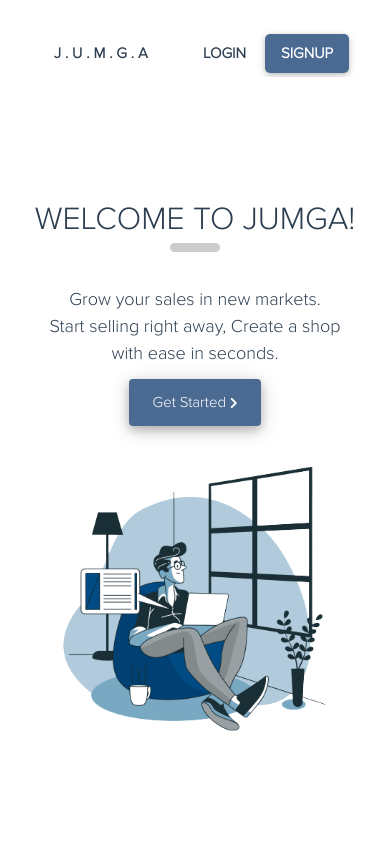
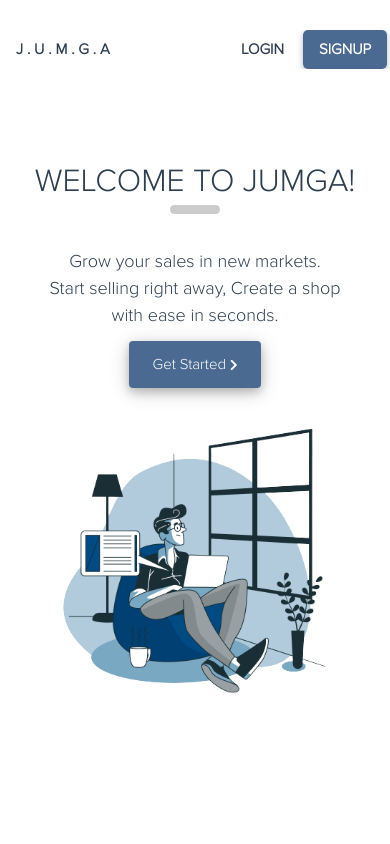
Before and after one commit to kingkenway/jumga-frontend, a Vue app: page / in a window 390 px wide. Shown: the top 844 px of the page. Built offline with nearby package versions, Linux system fonts and the light colour scheme; no server answers; a small style sheet from the web is missing; what vue-contenteditable, vue-flutterwave, vue-izitoast would draw is missing.

Commit message:
Improved nav responsiveness on mobile

```diff
--- a/src/App.vue
+++ b/src/App.vue
@@ -1,6 +1,6 @@
 <template>
   <div id="app">
-    <div id="nav">
+    <div id="">
       <!-- <router-link to="/">Home</router-link> |
       <router-link to="/about">About</router-link> |
       <router-link to="/login/merchant">Merchant Login</router-link> |
@@ -66,10 +66,10 @@ html{
   /* text-align: center; */
   color: #2c3e50;
 }
-
+/*
 #nav {
   padding: 30px;
-}
+} */
 
 a{
   text-decoration: none;
--- a/src/components/Navbar.vue
+++ b/src/components/Navbar.vue
@@ -1,5 +1,5 @@
 <template>
-  <div id="nav" class="w3-contentx w3-padding-small w3-bar">
+  <div id="nav" class="w3-contentx w3-bar">
 
 
     <div class="">
@@ -55,6 +55,7 @@ export default {
 #nav {
   /* padding: 15px; */
   color: white;
+  margin-top: 30px;
   /* background-color: #827ffe; */
 }
 
```
